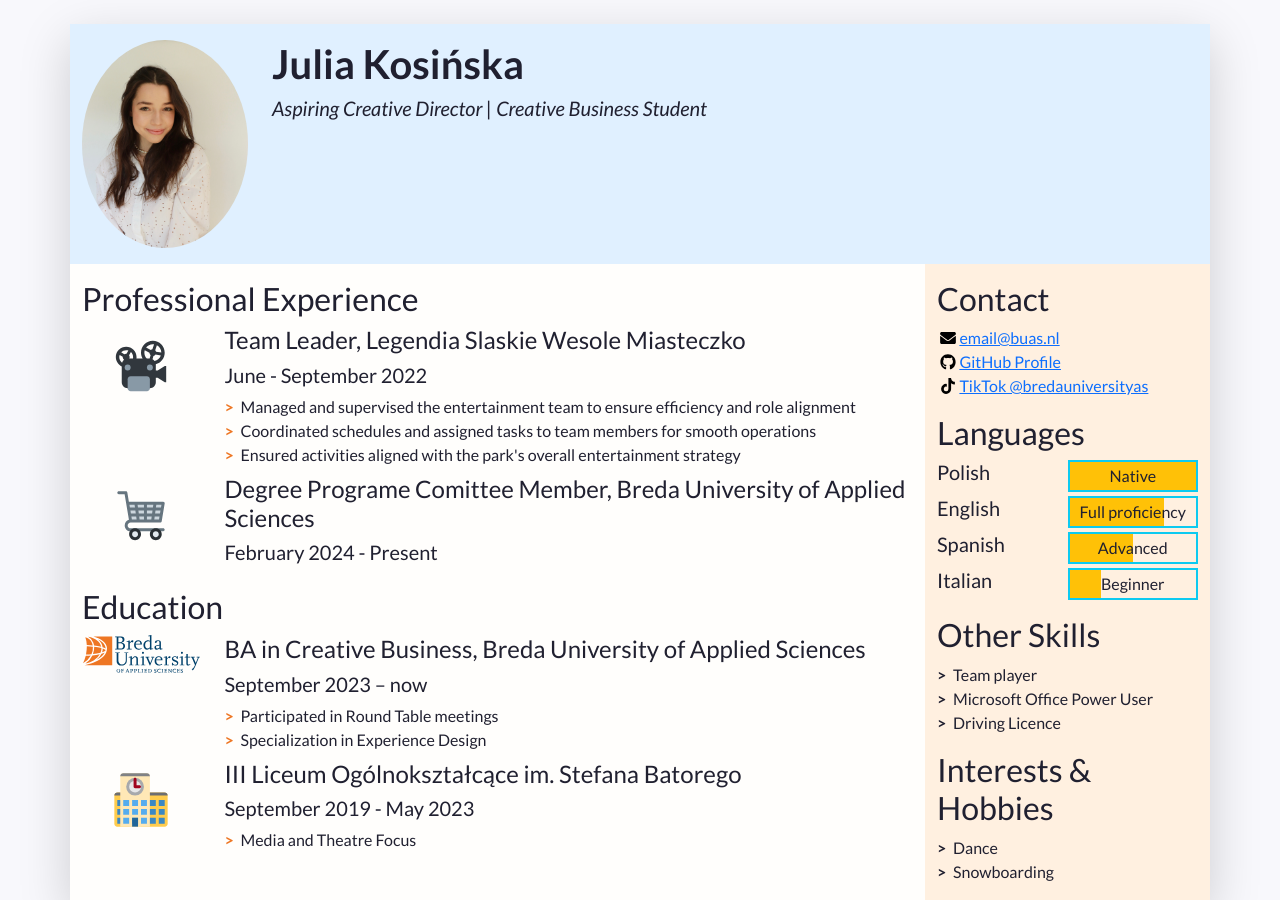
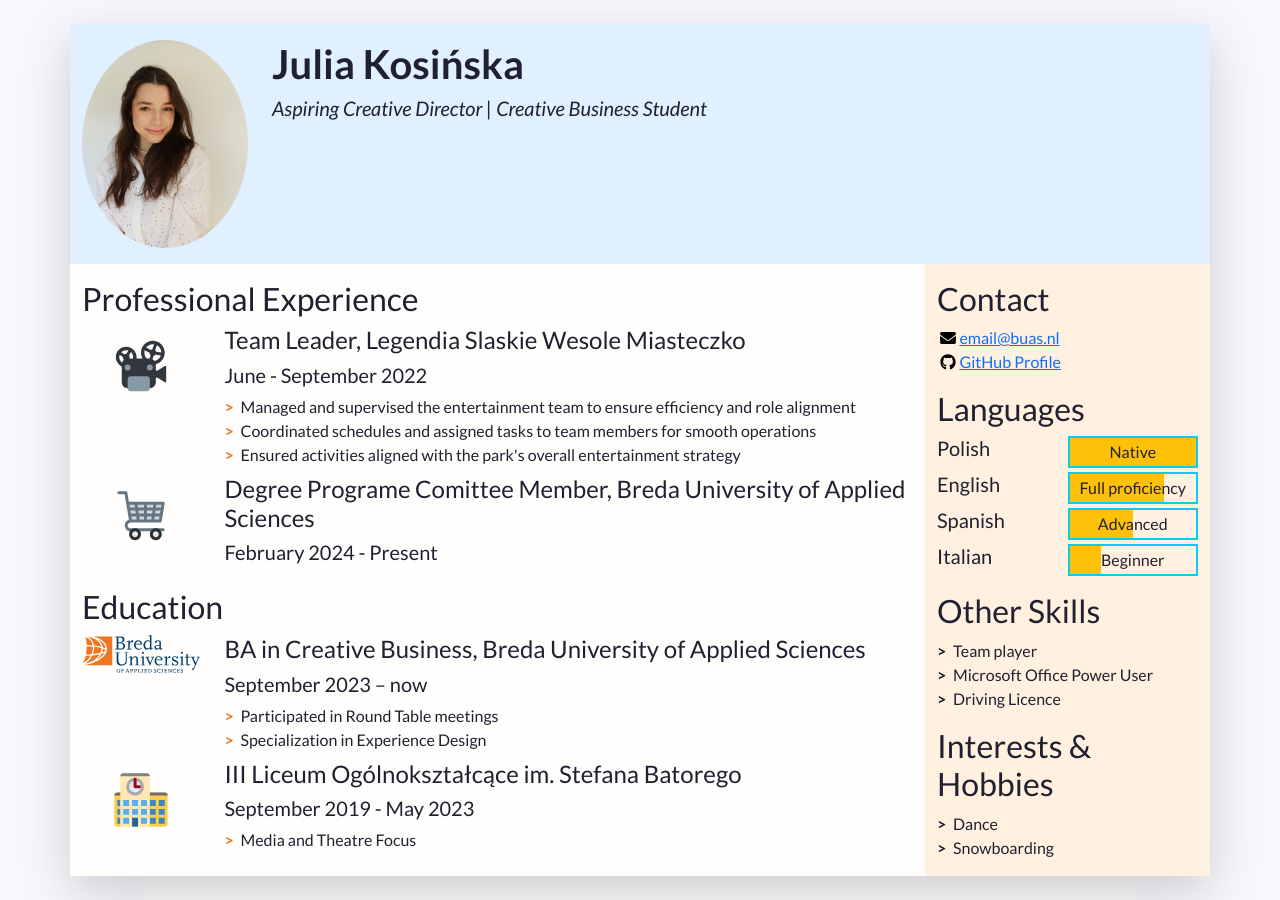
Before and after one commit to julkazbredy/JuliaCV, a plain HTML site: page index.html in a window 1280 px wide. Shown: the top 900 px of the page. Drawn offline with nearby package versions, Linux system fonts and the light colour scheme.

Commit message:
deleted tik tok from contact section

```diff
--- a/index.html
+++ b/index.html
@@ -190,10 +190,9 @@
                 </a>
               </li>
               <li class="contact-item">
-                <a class="d-flex align-items-center" href="https://www.tiktok.com/@bredauniversityas" target="_blank">
-                  <img class="contact-icon" src="images/icons/tiktok.svg" alt="Mobile Phone">
-                  TikTok @bredauniversityas
-                </a>
+
+
+
               </li>
             </ul>
           </section>
```
